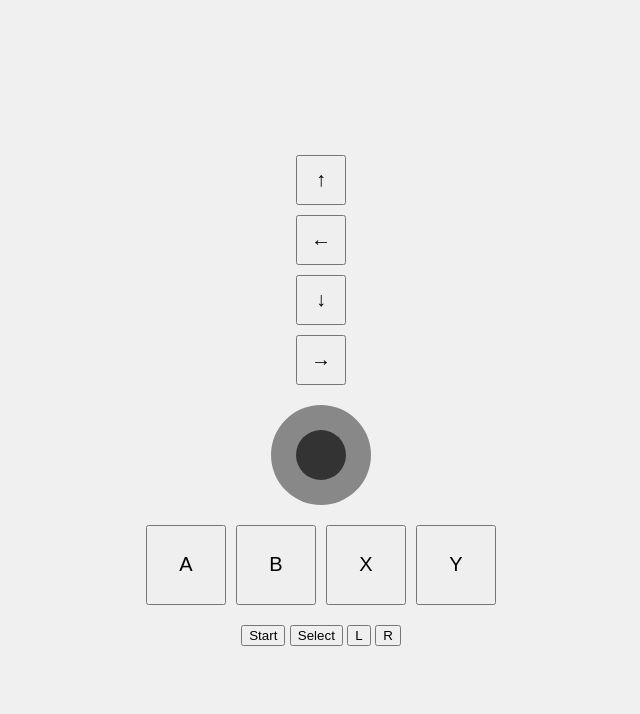
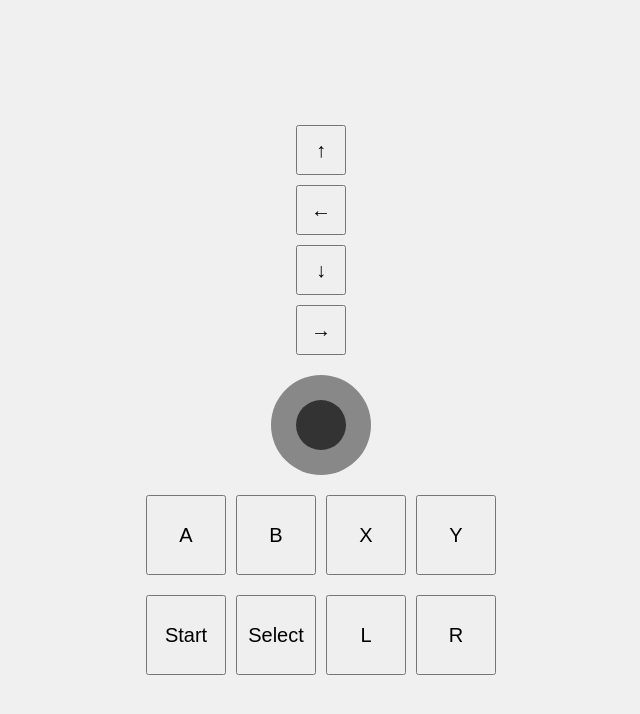
Before and after one commit to Shark-Storm/DS-Single-Player-Controller, a plain HTML site: page index.html in a window 1280 px wide. Shown: the whole page, without its empty margins (319-959 px from the left). Drawn offline with Linux system fonts and the light colour scheme.

Commit message:
Update style.css

```diff
--- a/style.css
+++ b/style.css
@@ -6,7 +6,6 @@ body {
   height: 100vh;
   margin: 0;
   background-color: #f0f0f0;
-  user-select: none; /* Disable text selection */
 }
 
 .controller {
@@ -64,3 +63,14 @@ body {
   height: 80px;
   font-size: 20px;
 }
+
+.extra-buttons {
+  display: flex;
+  gap: 10px;
+}
+
+.extra-buttons button {
+  width: 80px;
+  height: 80px;
+  font-size: 20px;
+}
```
